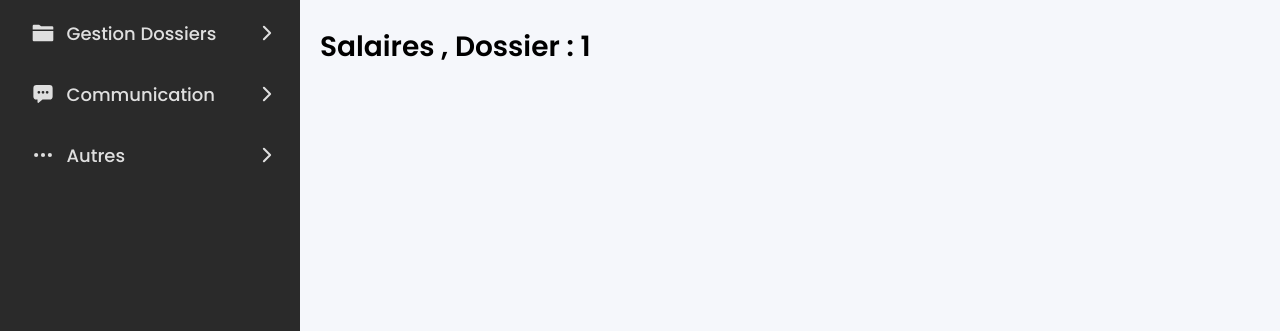
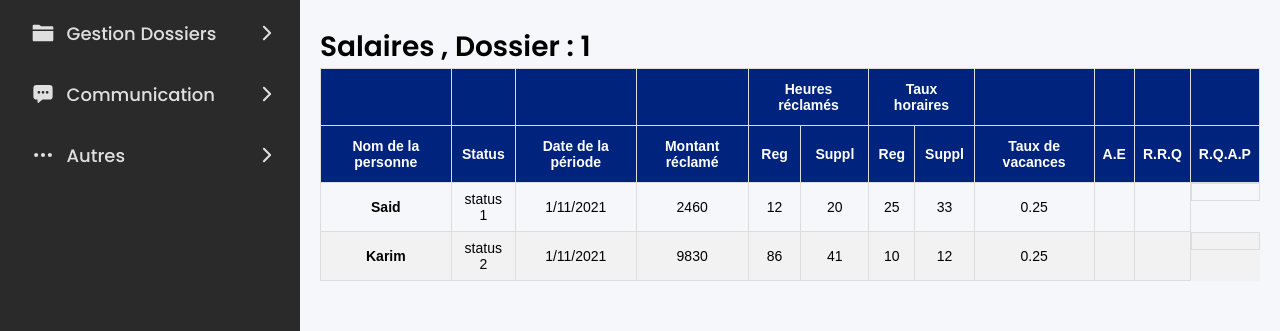
Before and after one commit to aodevv/tayti-dash, a React (Create React App) app: page /dossier/1/dab/salaires in a window 1280 px wide. Shown: the part 124-455 px from the top of the page. Built offline with nearby package versions, Linux system fonts and the light colour scheme.

Commit message:
minor fixes

```diff
--- a/package.json
+++ b/package.json
@@ -4,7 +4,8 @@
   "private": true,
   "dependencies": {
     "@emotion/react": "^11.7.1",
-    "@mui/material": "^5.2.6",
+    "@emotion/styled": "^11.6.0",
+    "@mui/material": "^5.4.0",
     "@testing-library/jest-dom": "^5.11.4",
     "@testing-library/react": "^11.1.0",
     "@testing-library/user-event": "^12.1.10",
--- a/public/index.html
+++ b/public/index.html
@@ -18,6 +18,10 @@
     <link rel="preconnect" href="https://fonts.googleapis.com">
 <link rel="preconnect" href="https://fonts.gstatic.com" crossorigin>
 <link href="https://fonts.googleapis.com/css2?family=Poppins:wght@200;400;500;600&display=swap" rel="stylesheet">
+<link
+  rel="stylesheet"
+  href="https://fonts.googleapis.com/icon?family=Material+Icons"
+/>
     <!--
       Notice the use of %PUBLIC_URL% in the tags above.
       It will be replaced with the URL of the `public` folder during the build.
--- a/src/components/Tables/Factures/Factures.jsx
+++ b/src/components/Tables/Factures/Factures.jsx
@@ -31,6 +31,7 @@ const Factures = ({ type, factures }) => {
         Factures {types[type]}, Dossier : {params.dossierId}
       </h1>
       <ButtonM onClick={() => setShowModal(true)}>Ajouter Facture</ButtonM>
+
       <AjoutFactureModal
         showModal={showModal}
         setShowModal={setShowModal}
--- /dev/null
+++ b/src/components/Tables/Salaires/Columns.jsx
@@ -0,0 +1,60 @@
+export const SalairesColumns = [
+  {
+    Header: "Nom de la personne",
+    accessor: "name",
+  },
+  {
+    Header: "Status",
+    accessor: "status",
+  },
+  {
+    Header: "Date de la période",
+    accessor: "date_per",
+  },
+  {
+    Header: "Montant réclamé",
+    accessor: "montant_rec",
+  },
+  {
+    Header: "Heures réclamés",
+    columns: [
+      {
+        Header: "Reg",
+        accessor: "Hreg",
+      },
+      {
+        Header: "Suppl",
+        accessor: "Hsup",
+      },
+    ],
+  },
+  {
+    Header: "Taux horaires",
+    columns: [
+      {
+        Header: "Reg",
+        accessor: "Treg",
+      },
+      {
+        Header: "Suppl",
+        accessor: "Tsup",
+      },
+    ],
+  },
+  {
+    Header: "Taux de vacances",
+    accessor: "taux_vac",
+  },
+  {
+    Header: "A.E",
+    accessor: "ae",
+  },
+  {
+    Header: "R.R.Q",
+    accessor: "rrq",
+  },
+  {
+    Header: "R.Q.A.P",
+    accessor: "rqap",
+  },
+];
--- a/src/components/Tables/Salaires/Salaires.jsx
+++ b/src/components/Tables/Salaires/Salaires.jsx
@@ -1,6 +1,8 @@
 import React from "react";
 
 import { useParams } from "react-router-dom";
+
+import SalairesTab from "./SalairesTab";
 
 import "../DossierDetails.scss";
 
@@ -16,6 +18,7 @@ const Salaires = () => {
       <h1>
         Salaires {types[params.type]}, Dossier : {params.dossierId}
       </h1>
+      <SalairesTab />
     </div>
   );
 };
--- /dev/null
+++ b/src/components/Tables/Salaires/SalairesTab.jsx
@@ -0,0 +1,50 @@
+import React, { useMemo } from "react";
+import { useTable } from "react-table";
+
+import DATA from "./data.json";
+
+import { SalairesColumns } from "./Columns";
+
+const SalairesTab = ({ salaires, setIsEdit, setFactToEdit, setShowModal }) => {
+  const columns = useMemo(() => SalairesColumns, []);
+  const data = DATA;
+  const tableInstance = useTable({
+    columns,
+    data,
+  });
+  const { getTableProps, getTableBodyProps, headerGroups, rows, prepareRow } =
+    tableInstance;
+
+  //   const handleClick = (row) => {
+  //     setIsEdit(true);
+  //     setShowModal(true);
+  //     setFactToEdit(row.original);
+  //   };
+  return (
+    <table {...getTableProps()} className="has_edit">
+      <thead>
+        {headerGroups.map((headerGroup) => (
+          <tr {...headerGroup.getHeaderGroupProps()}>
+            {headerGroup.headers.map((columns) => (
+              <th {...columns.getHeaderProps()}>{columns.render("Header")}</th>
+            ))}
+          </tr>
+        ))}
+      </thead>
+      <tbody {...getTableBodyProps()}>
+        {rows.map((row) => {
+          prepareRow(row);
+          return (
+            <tr {...row.getRowProps()}>
+              {row.cells.map((cell) => {
+                return <td {...cell.getCellProps()}>{cell.render("Cell")}</td>;
+              })}
+            </tr>
+          );
+        })}
+      </tbody>
+    </table>
+  );
+};
+
+export default SalairesTab;
--- /dev/null
+++ b/src/components/Tables/Salaires/data.json
@@ -0,0 +1,30 @@
+[
+    {
+      "name": "Said",
+      "status": "status 1",
+      "date_per": "1/11/2021",
+      "montant_rec": 2460,
+      "Hreg":12,
+      "Hsup":20,
+      "Treg":25,
+      "Tsup":33,
+      "taux_vac": 0.25,
+      "ae":true,
+      "rrq": false,
+      "rqap":true
+    },
+    {
+        "name": "Karim",
+        "status": "status 2",
+        "date_per": "1/11/2021",
+        "montant_rec": 9830,
+        "Hreg":86,
+        "Hsup":41,
+        "Treg":10,
+        "Tsup":12,
+        "taux_vac": 0.25,
+        "ae":true,
+        "rrq": true,
+        "rqap":true
+      }
+  ]
```
Also changed, not shown: src/redux/Salaires/salaires.actions.js (added), src/redux/Salaires/salaires.data.js (added), src/redux/Salaires/salaires.reducer.js (added), src/redux/Salaires/salaires.selectors.js (added), 1 other file (tests, documents, lock files or other folders).
